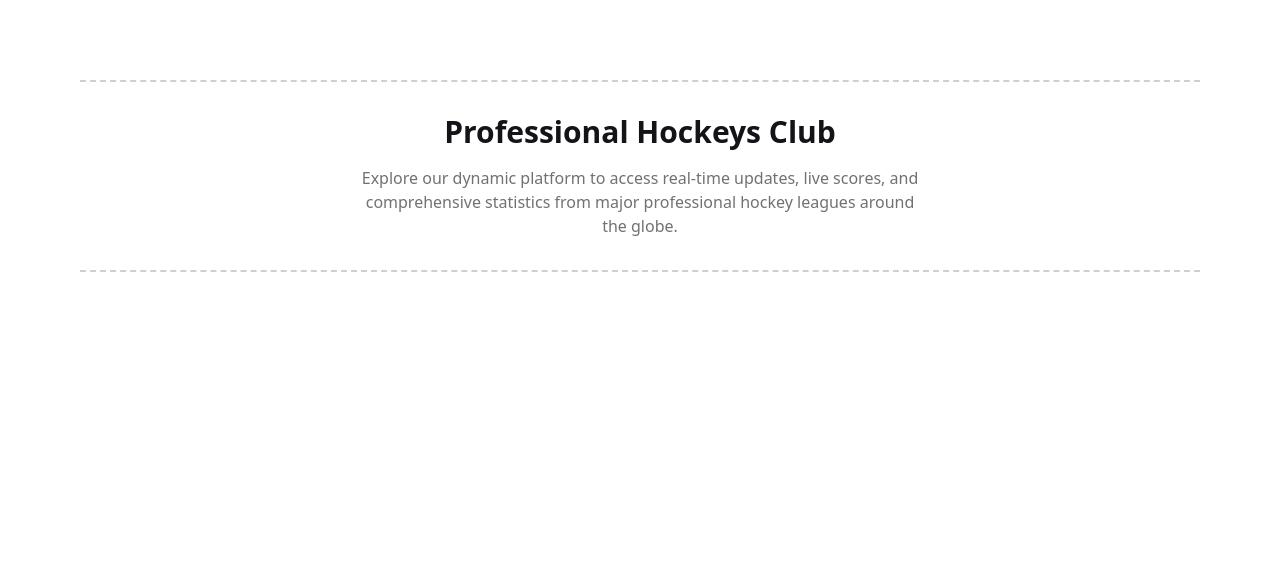
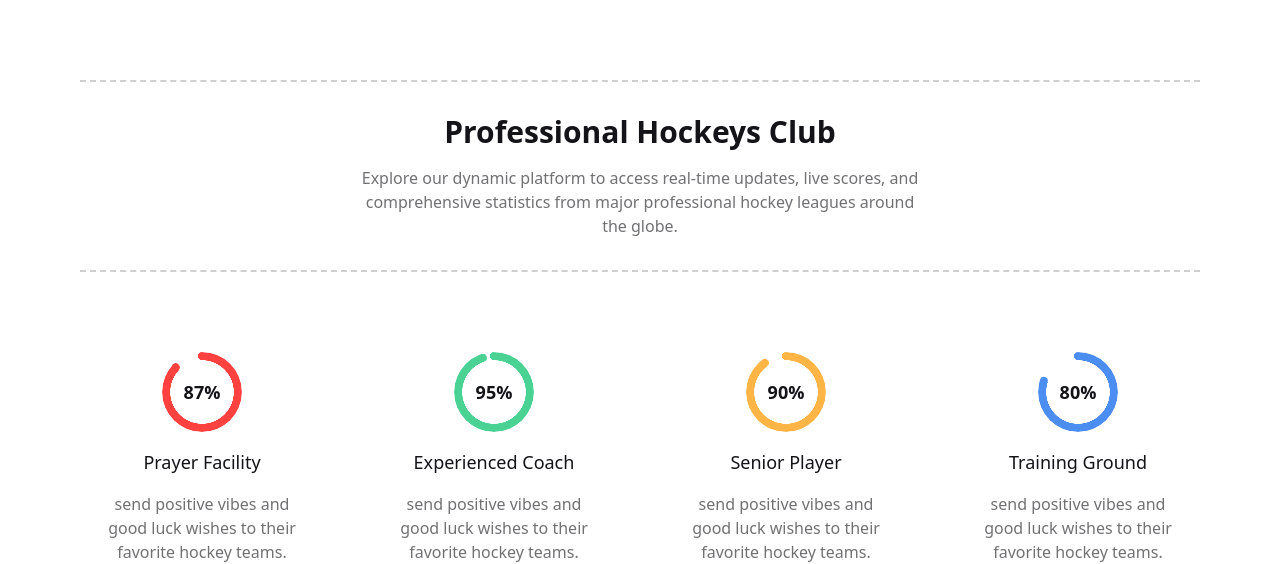
Before and after one commit to masum362/B9A3-Hockeys, a plain HTML site: page index.html in a window 1280 px wide. Shown: the part 666-1230 px from the top of the page. Before the commit the page ends 938 px from the top, so only its background shows below. Drawn offline with nearby package versions, Linux system fonts and the light colour scheme.

Commit message:
added profession progress section

```diff
--- a/index.html
+++ b/index.html
@@ -21,7 +21,7 @@
                 extend: {
                     colors: {
                         "theme": "#FF4240",
-                        "black-title":"#131318"
+                        "black-title": "#131318"
                     }
                 }
             }
@@ -57,7 +57,8 @@
                         <li><a>Contact</a></li>
                     </ul>
                 </div>
-                <a class="text-3xl lg:text-5xl font-bold cursor-pointer text-black-title">Hockey<span class="text-theme">’</span>s</a>
+                <a class="text-3xl lg:text-5xl font-bold cursor-pointer text-black-title">Hockey<span
+                        class="text-theme">’</span>s</a>
             </div>
             <div class="navbar-center hidden lg:flex">
 
@@ -121,11 +122,62 @@
             </div>
         </div>
     </header>
-    <main>
-        <section class="border-t-2 border-b-2 border-dashed border-[#13131833] flex flex-col gap-4 items-center justify-center text-center py-8">
+    <main class="flex flex-col gap-20">
+        <section
+            class="border-t-2 border-b-2 border-dashed border-[#13131833] flex flex-col gap-4 items-center justify-center text-center py-8">
             <h1 class="text-2xl lg:text-3xl font-bold text-black-title">Professional Hockeys Club</h1>
-            <p class="text-[#13131899] lg:max-w-[35rem]">Explore our dynamic platform to access real-time updates, live scores, and comprehensive statistics from
+            <p class="text-[#13131899] lg:max-w-[35rem]">Explore our dynamic platform to access real-time updates, live
+                scores, and comprehensive statistics from
                 major professional hockey leagues around the globe.</p>
+        </section>
+
+        <section class="grid grid-cols-1 md:grid-cols-2  lg:grid-cols-4 gap-12">
+            <div class="flex flex-col gap-4 text-center items-center justify-center px-4">
+                <div class="radial-progress text-theme" style="--value:87;" role="progressbar">
+                    <span class="text-black-title font-bold text-lg">87%</span>
+                </div>
+                <h1 class="text-lg text-black-title font-medium">Prayer Facility</h1>
+                <p class="text-[#13131899] max-w-[20rem]">send positive vibes and good luck
+                    wishes to their favorite
+                    hockey teams.</p>
+            </div>
+            <div class="flex flex-col gap-4 text-center items-center justify-center px-4">
+                <div class="radial-progress text-[#49D293]" style="--value:95;" role="progressbar">
+                    <span class="text-black-title font-bold text-lg">95%</span>
+                </div>
+
+                <h1 class="text-lg text-black-title font-medium">Experienced Coach</h1>
+                <p class="text-[#13131899] max-w-[20rem]">send positive vibes and good luck
+                    wishes to their favorite
+                    hockey teams.</p>
+            </div>
+            <div class="flex flex-col gap-4 text-center items-center justify-center px-4">
+                <div class="radial-progress text-[#FFB546]" style="--value:90;" role="progressbar"><span
+                        class="text-black-title font-bold text-lg">90%</span></div>
+
+                <h1 class="text-lg text-black-title font-medium">Senior Player</h1>
+                <p class="text-[#13131899] max-w-[20rem]">send positive vibes and good luck
+                    wishes to their favorite
+                    hockey teams.</p>
+            </div>
+            <div class="flex flex-col gap-4 text-center items-center justify-center px-4">
+                <div class="radial-progress text-[#4C8DF1]" style="--value:80;" role="progressbar"><span
+                        class="text-black-title font-bold text-lg">80%</span></div>
+                <h1 class="text-lg text-black-title font-medium">Training Ground</h1>
+                <p class="text-[#13131899] max-w-[20rem]">send positive vibes and good luck
+                    wishes to their favorite
+                    hockey teams.</p>
+            </div>
+
+
+
+
+            <!-- <div class="radial-progress text-[#49D293]" style="--value:95;" role="progressbar"><span
+                    class="text-black-title">95%</span></div>
+            <div class="radial-progress text-[#FFB546]" style="--value:90;" role="progressbar"><span
+                    class="text-black-title">90%</span></div>
+            <div class="radial-progress text-[#4C8DF1]" style="--value:80;" role="progressbar"><span
+                    class="text-black-title">80%</span></div> -->
         </section>
     </main>
 
```
